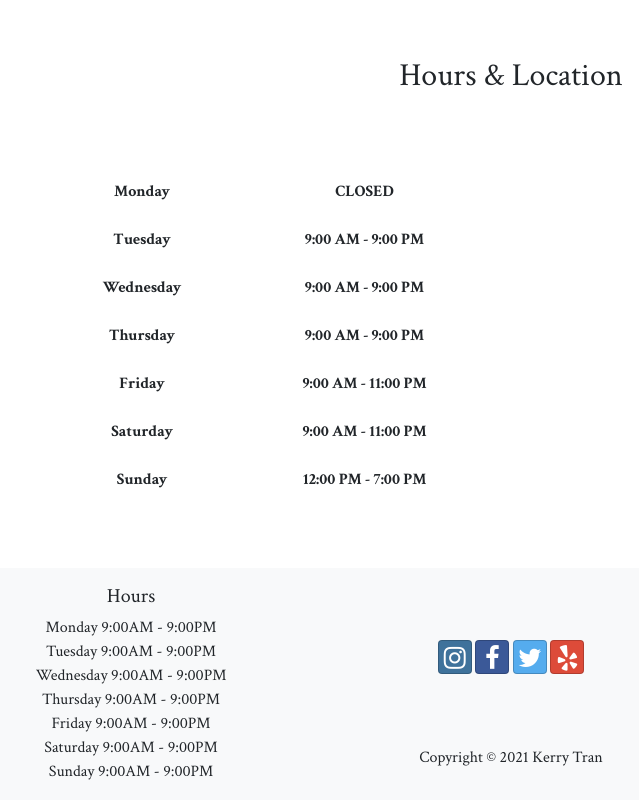
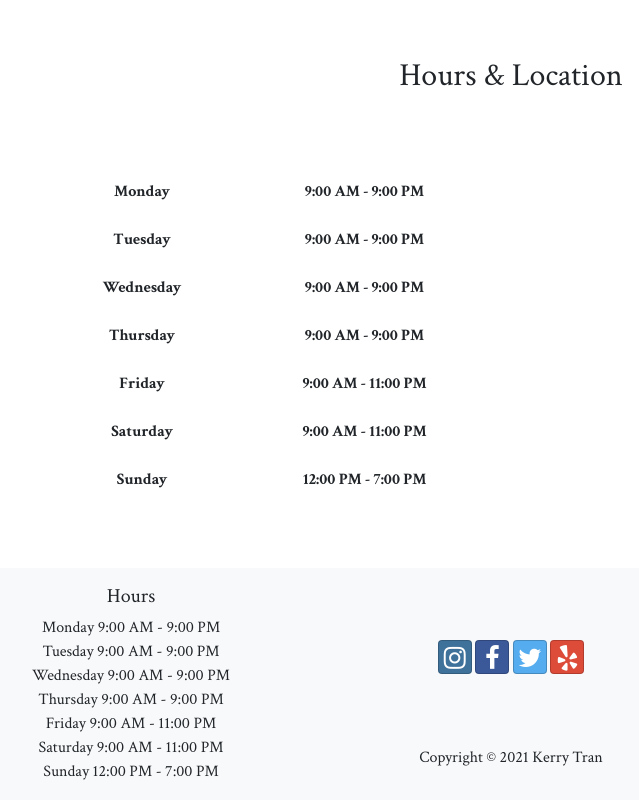
Before and after one commit to trankerry/Nucamp-garden-fresh, a website: page aboutus.html in a window 1280 px wide. Shown: the part 626-1426 px from the top of the page, 129-768 px from the left. Drawn offline with nearby package versions, Linux system fonts and the light colour scheme.

Commit message:
update opening hours

```diff
--- a/aboutus.html
+++ b/aboutus.html
@@ -90,7 +90,7 @@
           <tbody>
             <tr>
               <th>Monday</th>
-              <th>CLOSED</th>
+              <th>9:00 AM - 9:00 PM</th>
             </tr>
             <tr>
               <th>Tuesday</th>
@@ -130,13 +130,13 @@
         <div class="col-4 text-center">
           <h5>Hours</h5>
           <ul class="list-unstyled">
-            <li>Monday 9:00AM - 9:00PM</li>
-            <li>Tuesday 9:00AM - 9:00PM</li>
-            <li>Wednesday 9:00AM - 9:00PM</li>
-            <li>Thursday 9:00AM - 9:00PM</li>
-            <li>Friday 9:00AM - 9:00PM</li>
-            <li>Saturday 9:00AM - 9:00PM</li>
-            <li>Sunday 9:00AM - 9:00PM</li>
+            <li>Monday 9:00 AM - 9:00 PM</li>
+            <li>Tuesday 9:00 AM - 9:00 PM</li>
+            <li>Wednesday 9:00 AM - 9:00 PM</li>
+            <li>Thursday 9:00 AM - 9:00 PM</li>
+            <li>Friday 9:00 AM - 11:00 PM</li>
+            <li>Saturday 9:00 AM - 11:00 PM</li>
+            <li>Sunday 12:00 PM - 7:00 PM</li>
           </ul>
         </div>
         <div class="col-4 text-center">
```
Also changed, not shown: contact.html (+7 -7 lines), index.html (+7 -7 lines).
